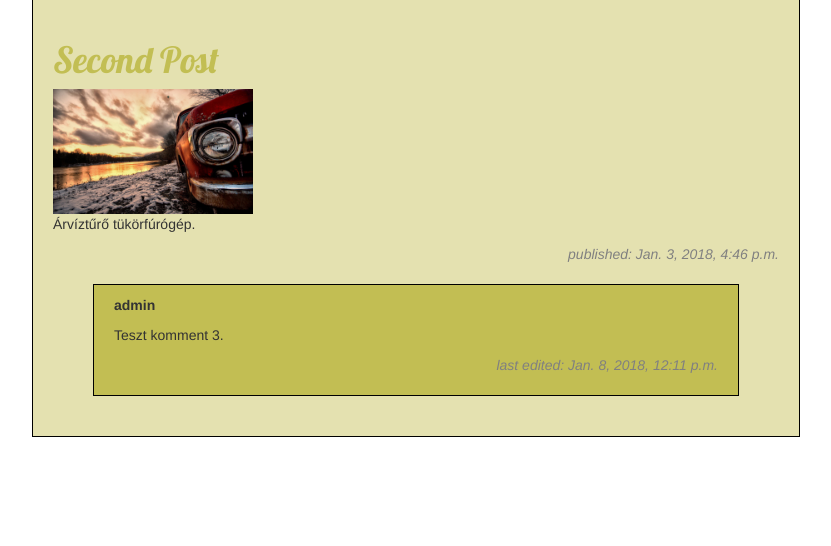
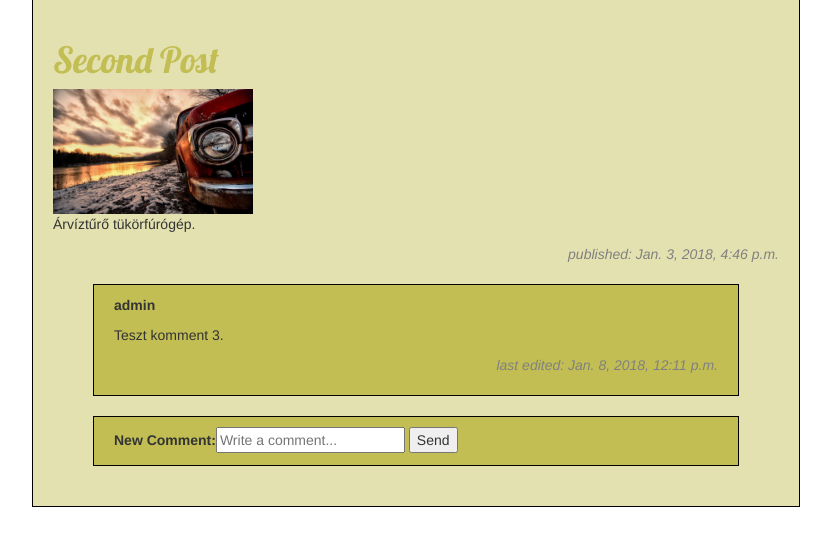
Before and after one commit to danieltatraivertis/blog, a Django app: page /2/ in a window 1280 px wide. Shown: the part 176-722 px from the top of the page, without its empty margins (224-1055 px from the left). Run offline with Django 3.2, Linux system fonts and the light colour scheme; data comes from the database, SQL or seed files in the repository; both versions use the stored data as it was after the commit; some libraries are stand-ins or nearby versions.

Commit message:
Writing comment with Django Forms

```diff
--- a/blog/forms.py
+++ b/blog/forms.py
@@ -1,5 +1,9 @@
 from django import forms
 
 
-class Post_New_Comment(forms.Form):
-    new_comment = forms.CharField(label='post_new_comment', max_length=100)
+class CommentForm(forms.Form):
+    new_comment = forms.CharField(
+        label='New Comment',
+        max_length=100,
+        widget=forms.TextInput(attrs={'placeholder': 'Write a comment...'})
+        )
--- a/blog/templates/blog/post.html
+++ b/blog/templates/blog/post.html
@@ -25,6 +25,11 @@
               <tr><td><p class="published">last edited: {{ comment.last_updated }}</p></td></tr>
             </div>
           {% endfor %}
+          <form class=comment action="{% url 'postnewcomment' post.id %}" method="post">
+            {% csrf_token %}
+            {{ form }}
+            <input type="submit" value="Send">
+          </form>
       </div>
     </body>
 </html>
--- a/blog/templates/blog/post_list.html
+++ b/blog/templates/blog/post_list.html
@@ -35,8 +35,7 @@
           {% endfor %}
           <form class=comment action="{% url 'postnewcomment' post.id %}" method="post">
             {% csrf_token %}
-            <label for="post_new_comment">Comment: </label>
-            <input id="post_new_comment" size="100" type="text" name="post_new_comment" value="{{ new_comment }}" placeholder="Write a comment..."><br>
+            {{ form }}
             <input type="submit" value="Send">
           </form>
         </div>
--- a/blog/urls.py
+++ b/blog/urls.py
@@ -6,7 +6,7 @@ from . import views
 urlpatterns = [
     path('', post_list, name='index'),
     # ex: /polls/5/
-    path('<int:post_id>/', views.post_id, name='detail'),
+    path('<int:post_id>/', views.post_detail, name='detail'),
     path(
         '<int:post_id>/post_new_comment/',
         views.post_new_comment,
--- a/blog/views.py
+++ b/blog/views.py
@@ -1,7 +1,7 @@
 from django.shortcuts import render
 from django.utils import timezone
 from .models import Post, Comment
-from .forms import Post_New_Comment
+from .forms import CommentForm
 from django.contrib.auth import get_user_model
 from django.http import HttpResponseRedirect
 
@@ -14,31 +14,37 @@ def post_list(request):
     return render(
         request,
         'blog/post_list.html',
-        {'posts': posts, 'comments': comments}
+        {'posts': posts, 'comments': comments, 'form': CommentForm()}
     )
 
 
-def post_id(request, post_id):
+def post_detail(request, post_id):
     post = Post.objects.get(pk=post_id)
     comments = Comment.objects.filter(post=post_id)
     return render(
         request,
         'blog/post.html',
-        {'post': post, 'comments': comments}
+        {'post': post, 'comments': comments, 'form': CommentForm()}
     )
 
 
 def post_new_comment(request, post_id):
+    print("post_new_comment meghívva")
     if request.method == 'POST':
-        print(request.POST)
-        text = request.POST["post_new_comment"]
+        print("request=post meghívva")
+        form = CommentForm(request.POST)
+        if form.is_valid():
+            print("form valid")
+            author = get_user_model().objects.get(username="admin")
+            post = Post.objects.get(pk=post_id)
+            Comment.objects.create(author=author, content=form.cleaned_data.pop("new_comment"), post=post)
+        else:
+            print("not valid")
+            print(form.errors)
 #        author =
 #        content = models.TextField()
 #        post = models.ForeignKey(Post, on_delete=models.CASCADE)
 #        created_date = models.DateTimeField(auto_now_add=True)
 #        last_updated = models.DateTimeField(auto_now=True)
-        author = get_user_model().objects.get(username="admin")
-#        print(author)
-        post = Post.objects.get(pk=post_id)
-        Comment.objects.create(author=author, content=text, post=post)
+
     return HttpResponseRedirect('/')
```
Also changed, not shown: db.sqlite3.
